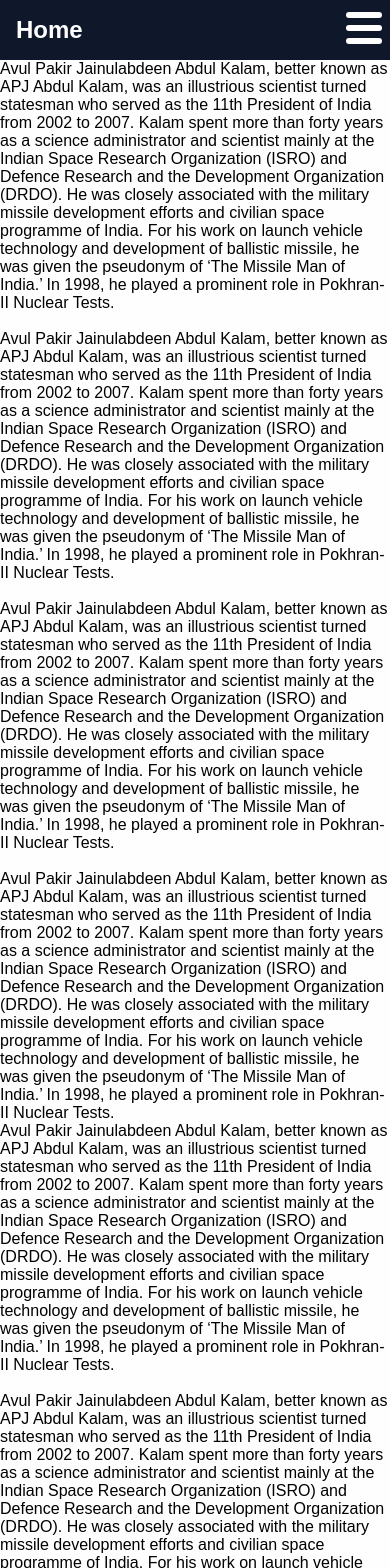
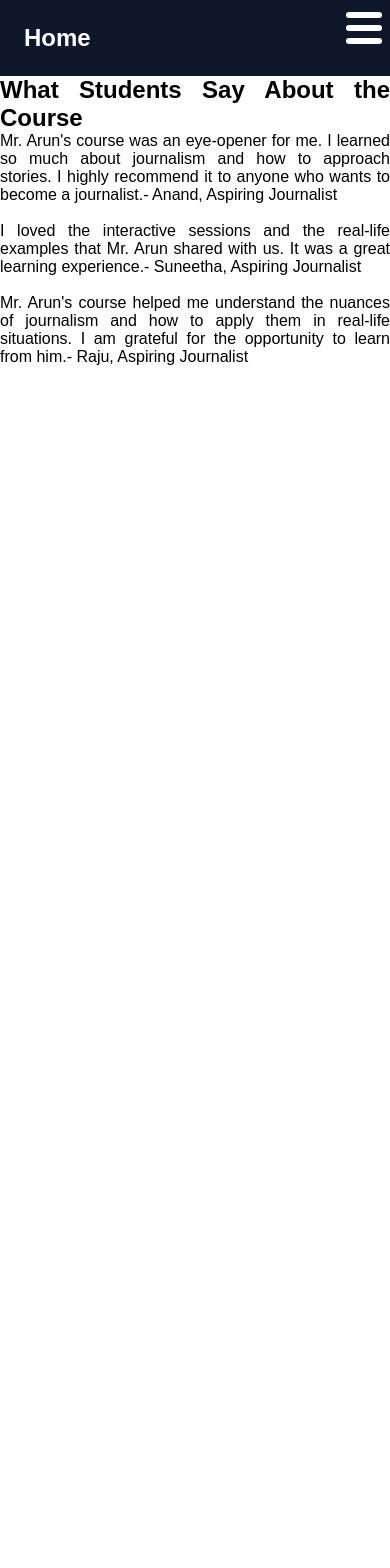
Before and after one commit to VangavarapuAnitha/projectaveasa, a React (Create React App) app: page /Testimonilas in a window 390 px wide. Shown: the top 1568 px of the page. After the commit the page ends 844 px from the top, so only its background shows below. Built offline with nearby package versions, Linux system fonts and the light colour scheme.

Commit message:
added content to all responsive  pages

```diff
--- /dev/null
+++ b/src/components/pages/About.css
@@ -0,0 +1,6 @@
+h1 {
+  text-align: center;
+}
+p {
+  text-align: justify;
+}
--- a/src/components/pages/About.js
+++ b/src/components/pages/About.js
@@ -1,7 +1,19 @@
 import React from "react";
-
+import "./About.css";
 const About = () => {
-  return <div>about</div>;
+  return (
+    <div className="home-container">
+      <h1> Mr. Arun</h1>
+      <p>
+        Mr. Arun is a retired journalist with over 30 years of experience in the
+        field. He has worked with various reputed news channels and newspapers,
+        covering a wide range of topics from politics to sports to
+        entertainment. With a plethora of experiences and insights, he has
+        designed this 2-week online course for aspirant journalists to get
+        practical insights about the field.
+      </p>
+    </div>
+  );
 };
 
 export default About;
--- /dev/null
+++ b/src/components/pages/Contact.css
@@ -0,0 +1,14 @@
+.contact p {
+  text-align: center;
+}
+.contact h2 {
+  text-align: center;
+}
+@media (max-width: 480px) {
+  .contact h2 {
+    text-align: center;
+  }
+  .contact p {
+    text-align: justify;
+  }
+}
--- a/src/components/pages/Contact.js
+++ b/src/components/pages/Contact.js
@@ -1,7 +1,21 @@
 import React from "react";
-
+import "./Contact.css";
+import { Link } from "react-router-dom";
 const Contact = () => {
-  return <div>contact</div>;
+  return (
+    <div className="contact">
+      <h2>Get in Touch</h2>
+      <p>
+        If you have any questions or would like to learn more about the course,
+        please contact us at:
+      </p>
+      <p>
+        <Link to="mailto:arun@journalismcourse.com">
+          arun@journalismcourse.com
+        </Link>
+      </p>
+    </div>
+  );
 };
 
 export default Contact;
--- /dev/null
+++ b/src/components/pages/Course.css
@@ -0,0 +1,22 @@
+p {
+  text-align: center;
+}
+ul li span {
+  padding-left: 20px;
+  background-color: #fff;
+  border-radius: 0.2rem;
+}
+a {
+  display: block;
+  text-decoration: none;
+  color: black;
+  padding: 0.5rem;
+  margin: 0 0.5rem;
+  border-radius: 0.5rem;
+  text-align: center;
+}
+@media (max-width: 480px) {
+  #p1 {
+    text-align: justify;
+  }
+}
--- a/src/components/pages/Course.js
+++ b/src/components/pages/Course.js
@@ -1,7 +1,42 @@
 import React from "react";
-
+import "./Course.css";
+import { Link } from "react-router-dom";
 const Course = () => {
-  return <div>Course</div>;
+  return (
+    <div>
+      <h1>Join Mr. Arun's Online Course</h1>
+      <p>
+        Learn practical insights about journalism from a seasoned journalist
+        with over 30 years of experience.
+      </p>
+      <h2>This 2-week online course covers</h2>
+      <ul>
+        <li>
+          <span>Introduction to Journalism</span>
+        </li>
+        <li>
+          <span>Writing for Different Mediums</span>
+        </li>
+        <li>
+          <span>Reporting and Interviewing</span>
+        </li>
+        <li>
+          <span>Photography and Multimedia</span>
+        </li>
+        <li>
+          <span>Social Media and Online Presence</span>
+        </li>
+        <li>
+          <span>Ethics and Legal Issues</span>
+        </li>
+      </ul>
+      <p id="p1">
+        Interactive sessions, case studies, and assignments are included to help
+        you understand the concepts better.
+      </p>
+      <Link to="/Enroll">Enroll Now</Link>
+    </div>
+  );
 };
 
 export default Course;
--- a/src/components/pages/Home.css
+++ b/src/components/pages/Home.css
@@ -11,6 +11,7 @@
   border-radius: 0.5rem;
   text-align: center;
 }
+
 .home-container p {
   text-align: justify;
 }
@@ -18,6 +19,9 @@
   padding-left: 20px;
   background-color: #fff;
   border-radius: 0.2rem;
+}
+.home1 p {
+  text-align: justify;
 }
 @media (max-width: 480px) {
   .home h1,
@@ -27,8 +31,7 @@
   .home-container h2 {
     text-align: center;
   }
-  .home-container img {
-    position: relative;
-    left: 90px;
+  .home1 h2 {
+    text-align: center;
   }
 }
--- a/src/components/pages/Home.js
+++ b/src/components/pages/Home.js
@@ -48,6 +48,26 @@
         </ul>
       </div>
       <Link to="/Enroll">Enroll Now</Link>
+      <div className="home1">
+        <h2>Testimonials</h2>
+        <p>
+          Mr. Arun's course was an eye-opener for me. I learned so much about
+          journalism and how to approach stories. I highly recommend it to
+          anyone who wants to become a journalist.- Anand, Aspiring Journalist
+        </p>
+        <br />
+        <p>
+          I loved the interactive sessions and the real-life examples that Mr.
+          Arun shared with us. It was a great learning experience.- Suneetha,
+          Aspiring Journalist
+        </p>
+        <h2>Contact</h2>
+        <p>
+          If you have any questions or would like to learn more about the
+          course, please contact us at
+          [contact@arunscourse.com](mailto:contact@arunscourse.com).
+        </p>
+      </div>
     </div>
   );
 };
--- /dev/null
+++ b/src/components/pages/Testimonilas.css
@@ -0,0 +1,3 @@
+p {
+  text-align: justify;
+}
--- a/src/components/pages/Testimonilas.js
+++ b/src/components/pages/Testimonilas.js
@@ -1,83 +1,25 @@
 import React from "react";
-
+import "./Testimonilas.css";
 const Testimonilas = () => {
   return (
     <div>
+      <h2>What Students Say About the Course</h2>
       <p>
-        Avul Pakir Jainulabdeen Abdul Kalam, better known as APJ Abdul Kalam,
-        was an illustrious scientist turned statesman who served as the 11th
-        President of India from 2002 to 2007. Kalam spent more than forty years
-        as a science administrator and scientist mainly at the Indian Space
-        Research Organization (ISRO) and Defence Research and the Development
-        Organization (DRDO). He was closely associated with the military missile
-        development efforts and civilian space programme of India. For his work
-        on launch vehicle technology and development of ballistic missile, he
-        was given the pseudonym of ‘The Missile Man of India.’ In 1998, he
-        played a prominent role in Pokhran-II Nuclear Tests.
+        Mr. Arun's course was an eye-opener for me. I learned so much about
+        journalism and how to approach stories. I highly recommend it to anyone
+        who wants to become a journalist.- Anand, Aspiring Journalist
       </p>
       <br />
       <p>
-        Avul Pakir Jainulabdeen Abdul Kalam, better known as APJ Abdul Kalam,
-        was an illustrious scientist turned statesman who served as the 11th
-        President of India from 2002 to 2007. Kalam spent more than forty years
-        as a science administrator and scientist mainly at the Indian Space
-        Research Organization (ISRO) and Defence Research and the Development
-        Organization (DRDO). He was closely associated with the military missile
-        development efforts and civilian space programme of India. For his work
-        on launch vehicle technology and development of ballistic missile, he
-        was given the pseudonym of ‘The Missile Man of India.’ In 1998, he
-        played a prominent role in Pokhran-II Nuclear Tests.
+        I loved the interactive sessions and the real-life examples that Mr.
+        Arun shared with us. It was a great learning experience.- Suneetha,
+        Aspiring Journalist
       </p>
       <br />
       <p>
-        Avul Pakir Jainulabdeen Abdul Kalam, better known as APJ Abdul Kalam,
-        was an illustrious scientist turned statesman who served as the 11th
-        President of India from 2002 to 2007. Kalam spent more than forty years
-        as a science administrator and scientist mainly at the Indian Space
-        Research Organization (ISRO) and Defence Research and the Development
-        Organization (DRDO). He was closely associated with the military missile
-        development efforts and civilian space programme of India. For his work
-        on launch vehicle technology and development of ballistic missile, he
-        was given the pseudonym of ‘The Missile Man of India.’ In 1998, he
-        played a prominent role in Pokhran-II Nuclear Tests.
-      </p>
-      <br />
-      <p>
-        Avul Pakir Jainulabdeen Abdul Kalam, better known as APJ Abdul Kalam,
-        was an illustrious scientist turned statesman who served as the 11th
-        President of India from 2002 to 2007. Kalam spent more than forty years
-        as a science administrator and scientist mainly at the Indian Space
-        Research Organization (ISRO) and Defence Research and the Development
-        Organization (DRDO). He was closely associated with the military missile
-        development efforts and civilian space programme of India. For his work
-        on launch vehicle technology and development of ballistic missile, he
-        was given the pseudonym of ‘The Missile Man of India.’ In 1998, he
-        played a prominent role in Pokhran-II Nuclear Tests.
-      </p>
-      <p>
-        Avul Pakir Jainulabdeen Abdul Kalam, better known as APJ Abdul Kalam,
-        was an illustrious scientist turned statesman who served as the 11th
-        President of India from 2002 to 2007. Kalam spent more than forty years
-        as a science administrator and scientist mainly at the Indian Space
-        Research Organization (ISRO) and Defence Research and the Development
-        Organization (DRDO). He was closely associated with the military missile
-        development efforts and civilian space programme of India. For his work
-        on launch vehicle technology and development of ballistic missile, he
-        was given the pseudonym of ‘The Missile Man of India.’ In 1998, he
-        played a prominent role in Pokhran-II Nuclear Tests.
-      </p>
-      <br />
-      <p>
-        Avul Pakir Jainulabdeen Abdul Kalam, better known as APJ Abdul Kalam,
-        was an illustrious scientist turned statesman who served as the 11th
-        President of India from 2002 to 2007. Kalam spent more than forty years
-        as a science administrator and scientist mainly at the Indian Space
-        Research Organization (ISRO) and Defence Research and the Development
-        Organization (DRDO). He was closely associated with the military missile
-        development efforts and civilian space programme of India. For his work
-        on launch vehicle technology and development of ballistic missile, he
-        was given the pseudonym of ‘The Missile Man of India.’ In 1998, he
-        played a prominent role in Pokhran-II Nuclear Tests.
+        Mr. Arun's course helped me understand the nuances of journalism and how
+        to apply them in real-life situations. I am grateful for the opportunity
+        to learn from him.- Raju, Aspiring Journalist
       </p>
     </div>
   );
```
